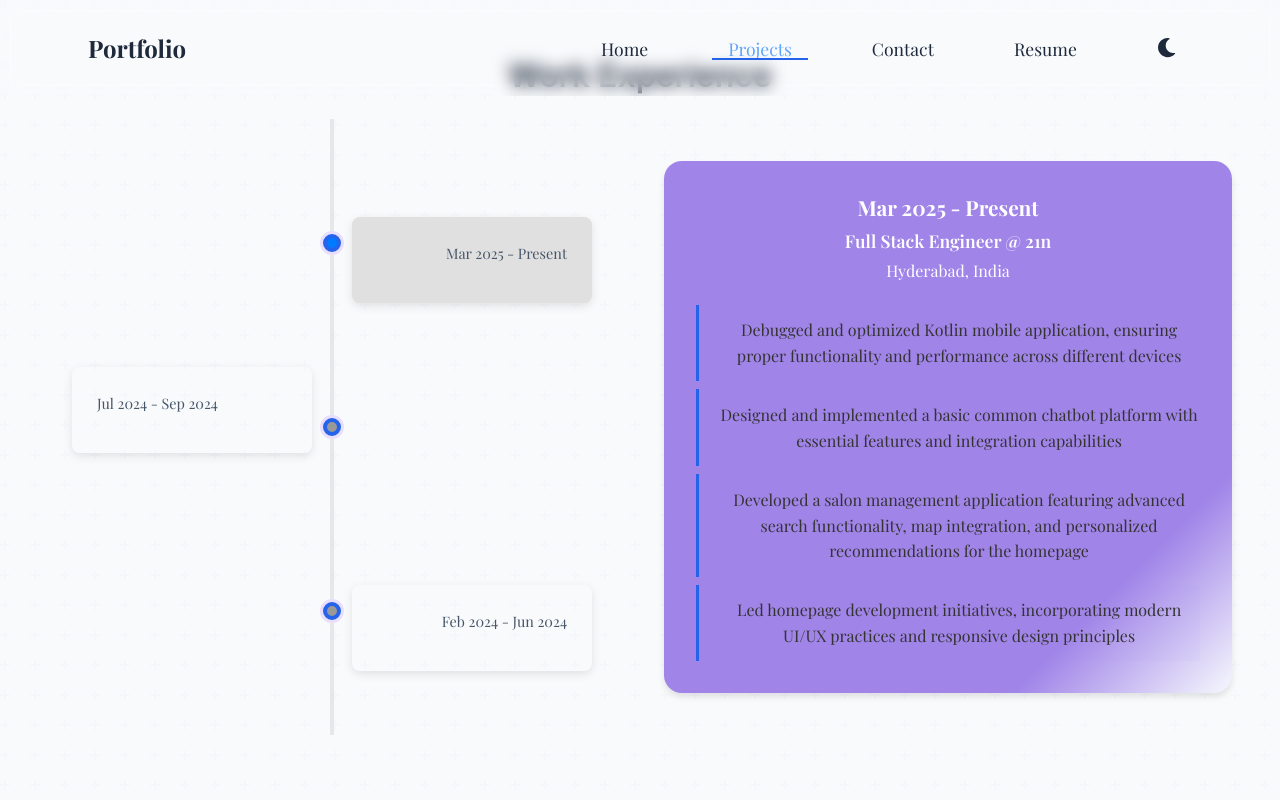
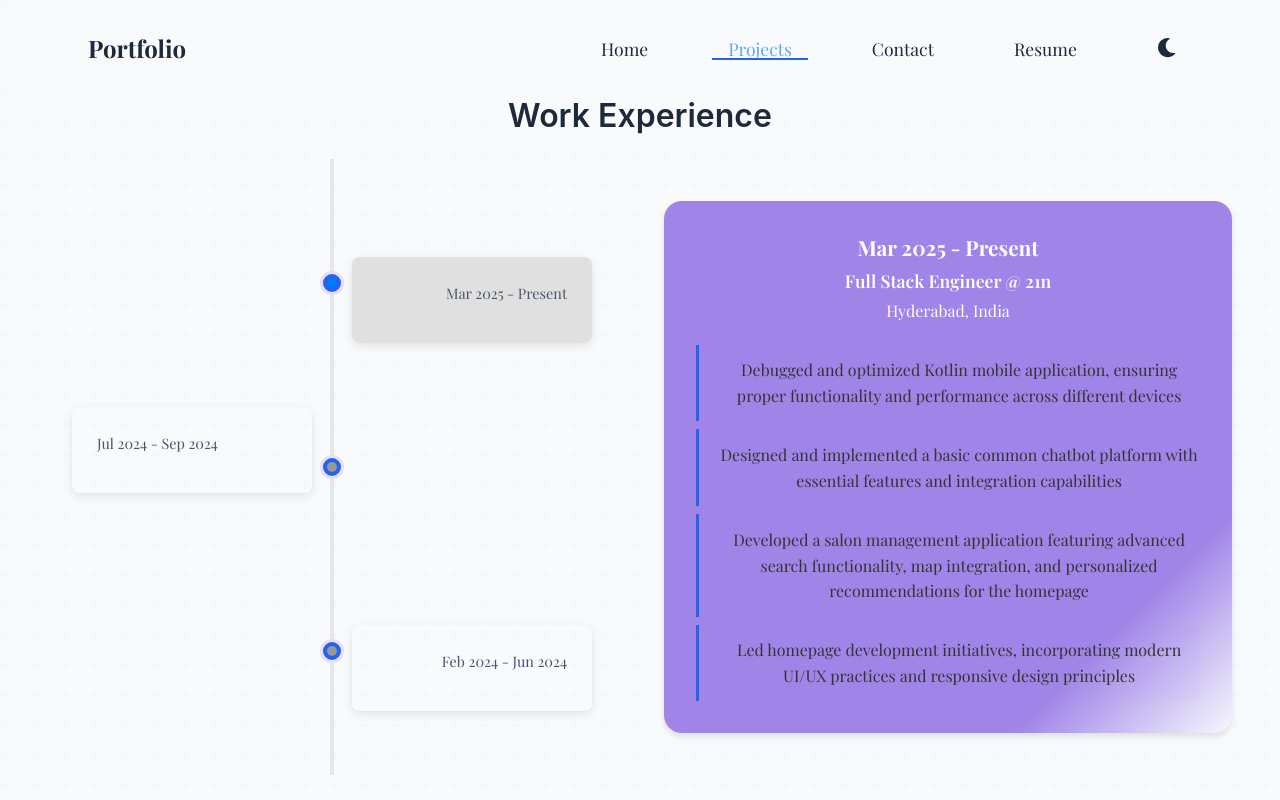
Before and after one commit to MKarthik1729/my-portfolio, a React (Vite) app: page /projects in a window 1280 px wide. Shown: the top 800 px of the page. Built offline with nearby package versions, Linux system fonts and the light colour scheme; a web font is replaced by a local one.

Commit message:
1.0 Perfect

```diff
--- a/src/Components/Resume.jsx
+++ b/src/Components/Resume.jsx
@@ -25,7 +25,7 @@ const Resume = () => {
         style={{ backgroundColor: '#ffffff' }}
       >
         <iframe
-          src={`/Karthik_resume_2.6.pdf#toolbar=0&view=FitH`}
+          src={`/MKarthik2.9.pdf#toolbar=0&view=FitH`}
           width="100%"
           height="100%"
           title="Resume PDF"
--- a/src/Styles/experience.module.scss
+++ b/src/Styles/experience.module.scss
@@ -11,7 +11,9 @@
   margin: 0 auto;
   padding: 0 20px;
 }
-
+.experienceV2{
+  padding-top: 40px;
+}
 .title {
   text-align: center;
   font-size: 2.5rem;
```
Also changed, not shown: 1 other file (tests, documents, lock files or other folders).
